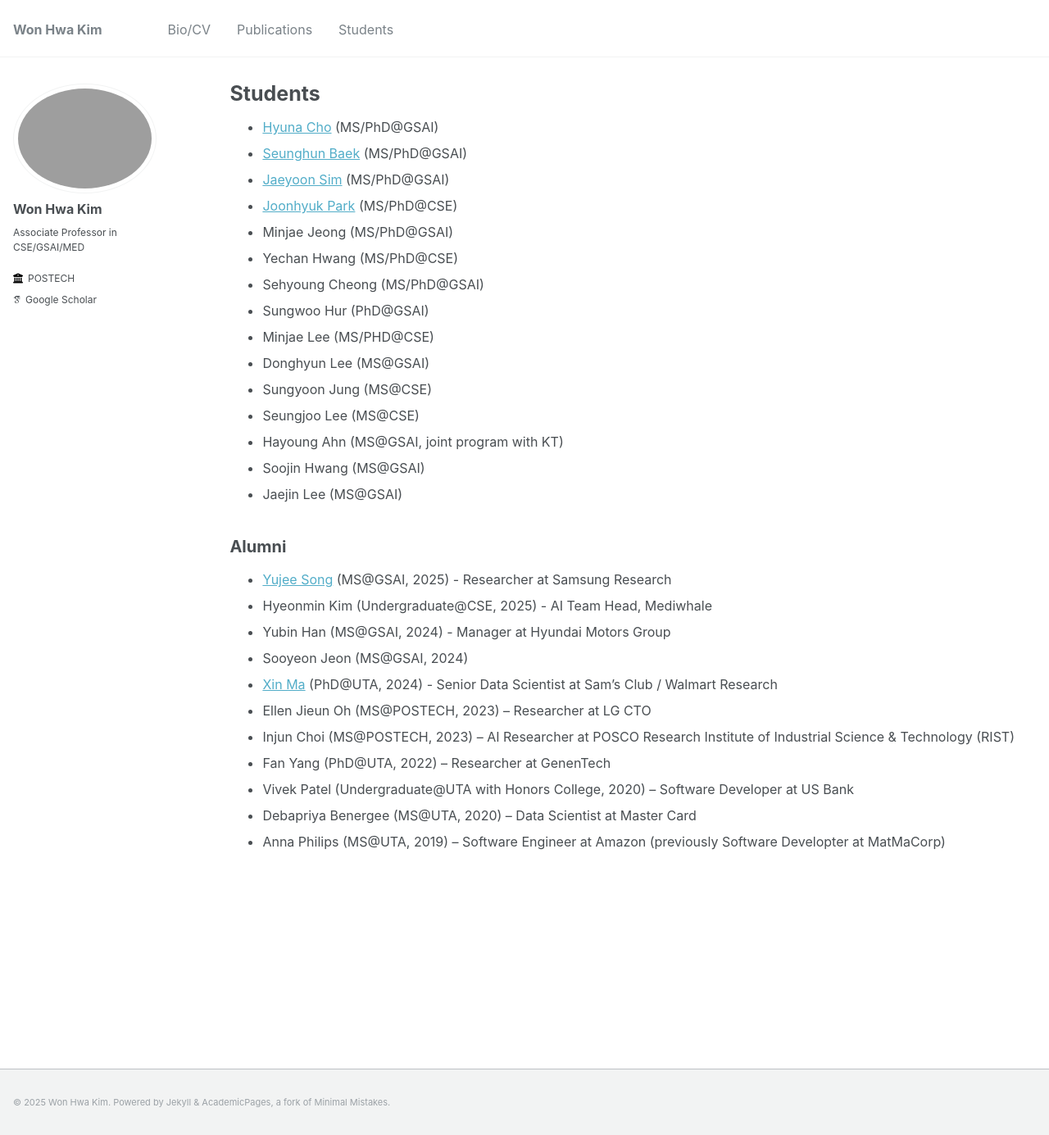
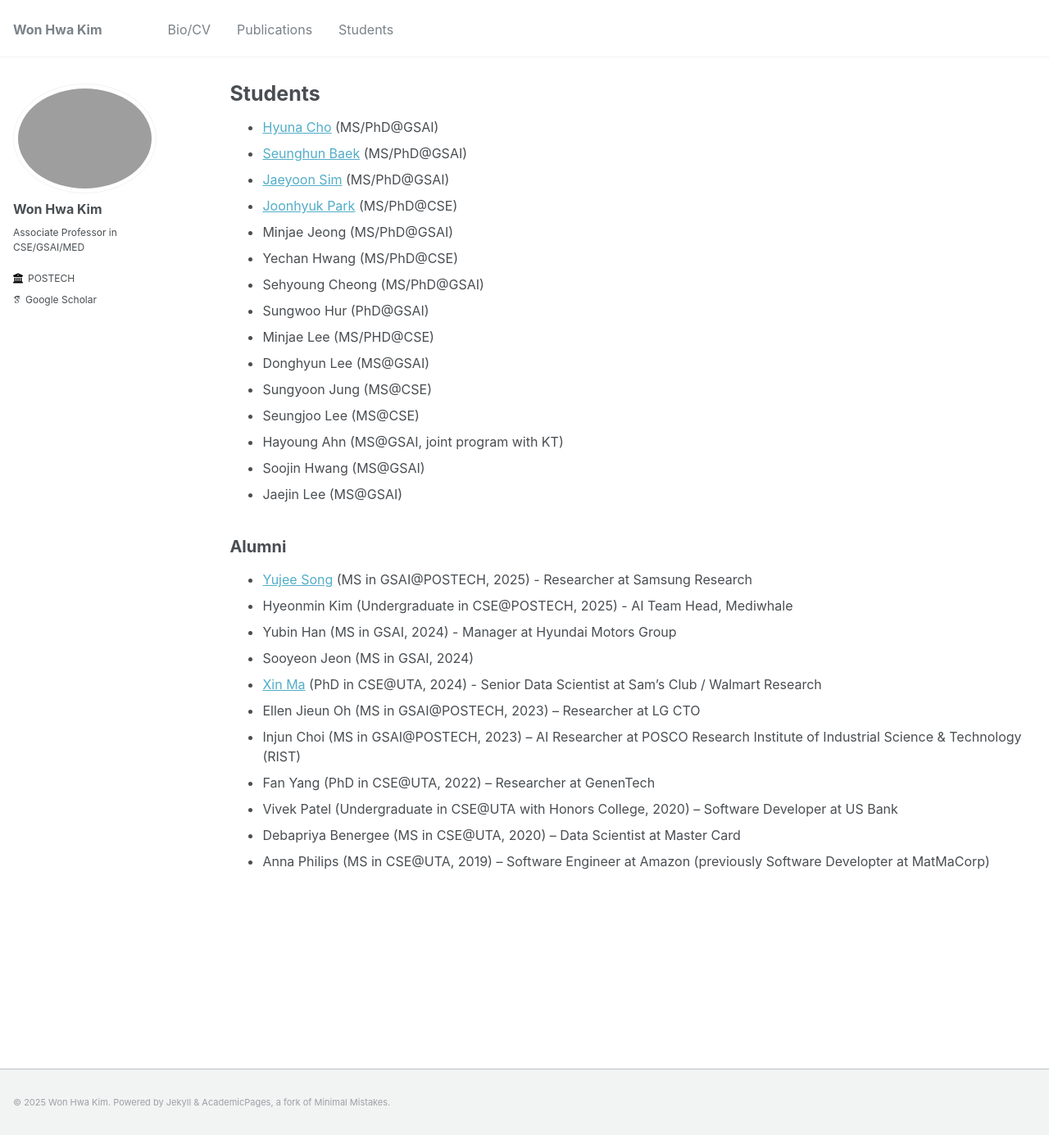
Before and after one commit to wwplato/wwplato.github.io, a Jekyll site: the page built from _pages/students.md, in a window 1280 px wide and 1385 px high. Shown: the whole window at 82% size. Built offline with Jekyll 4.4.1, drawn with Linux system fonts in a browser that asks for light colours; some web fonts are replaced.

Commit message:
Update students.md

```diff
--- a/_pages/students.md
+++ b/_pages/students.md
@@ -23,14 +23,14 @@ author_profile: true
 
 Alumni
 ----
-* [Yujee Song](https://jardindelsol.github.io "Yujee Song") (MS@GSAI, 2025) - Researcher at Samsung Research
-* Hyeonmin Kim (Undergraduate@CSE, 2025) - AI Team Head, Mediwhale
-* Yubin Han (MS@GSAI, 2024) - Manager at Hyundai Motors Group
-* Sooyeon Jeon (MS@GSAI, 2024)
-* [Xin Ma](https://xma24.github.io/xma/ "Xin Ma") (PhD@UTA, 2024) - Senior Data Scientist at Sam's Club / Walmart Research
-* Ellen Jieun Oh (MS@POSTECH, 2023) – Researcher at LG CTO
-* Injun Choi (MS@POSTECH, 2023) – AI Researcher at POSCO Research Institute of Industrial Science & Technology (RIST)
-* Fan Yang (PhD@UTA, 2022) – Researcher at GenenTech
-* Vivek Patel (Undergraduate@UTA with Honors College, 2020) – Software Developer at US Bank
-* Debapriya Benergee (MS@UTA, 2020) – Data Scientist at Master Card
-* Anna Philips (MS@UTA, 2019) – Software Engineer at Amazon (previously Software Developter at MatMaCorp)
+* [Yujee Song](https://jardindelsol.github.io "Yujee Song") (MS in GSAI@POSTECH, 2025) - Researcher at Samsung Research
+* Hyeonmin Kim (Undergraduate in CSE@POSTECH, 2025) - AI Team Head, Mediwhale
+* Yubin Han (MS in GSAI, 2024) - Manager at Hyundai Motors Group
+* Sooyeon Jeon (MS in GSAI, 2024)
+* [Xin Ma](https://xma24.github.io/xma/ "Xin Ma") (PhD in CSE@UTA, 2024) - Senior Data Scientist at Sam's Club / Walmart Research
+* Ellen Jieun Oh (MS in GSAI@POSTECH, 2023) – Researcher at LG CTO
+* Injun Choi (MS in GSAI@POSTECH, 2023) – AI Researcher at POSCO Research Institute of Industrial Science & Technology (RIST)
+* Fan Yang (PhD in CSE@UTA, 2022) – Researcher at GenenTech
+* Vivek Patel (Undergraduate in CSE@UTA with Honors College, 2020) – Software Developer at US Bank
+* Debapriya Benergee (MS in CSE@UTA, 2020) – Data Scientist at Master Card
+* Anna Philips (MS in CSE@UTA, 2019) – Software Engineer at Amazon (previously Software Developter at MatMaCorp)
```
